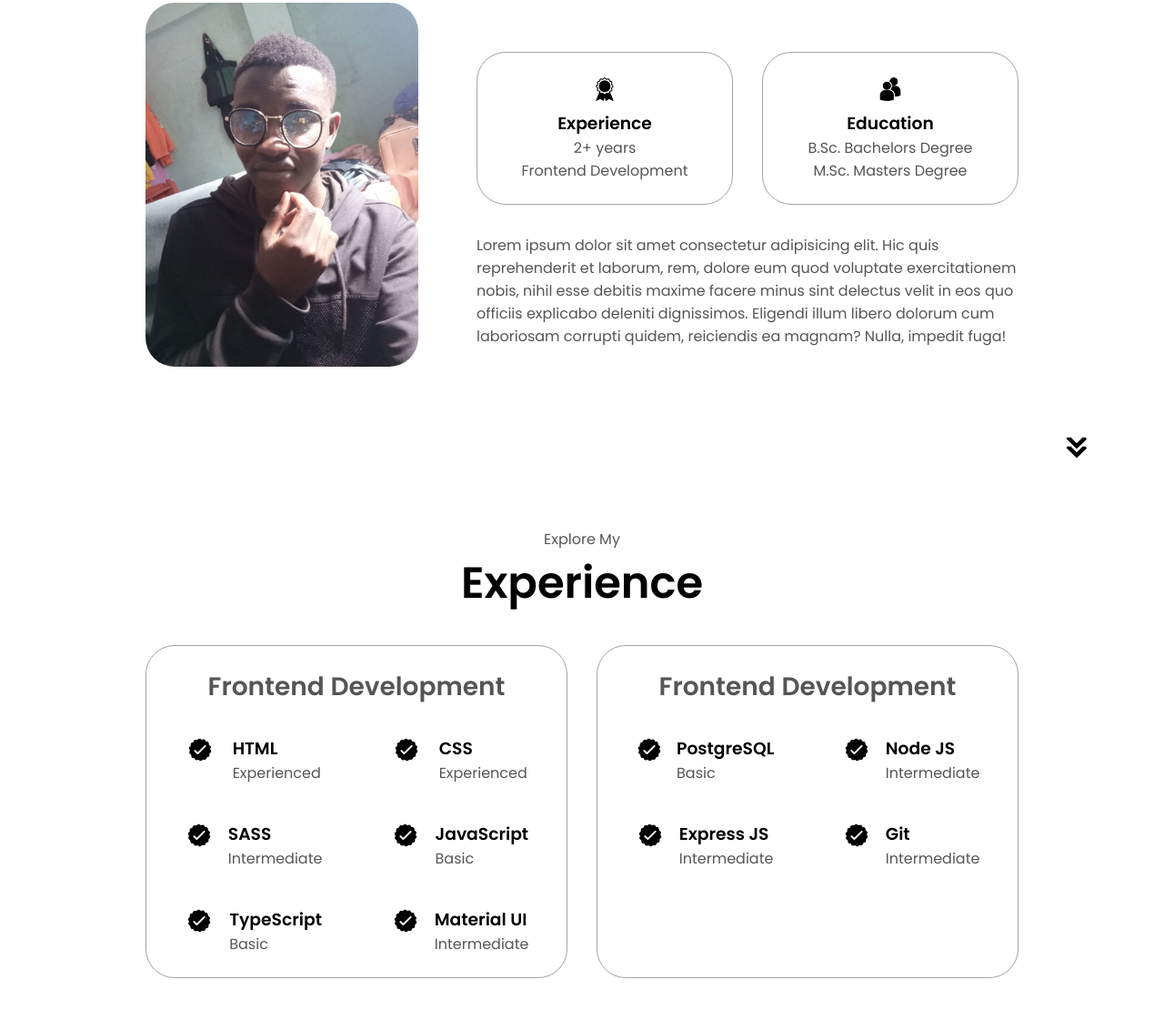
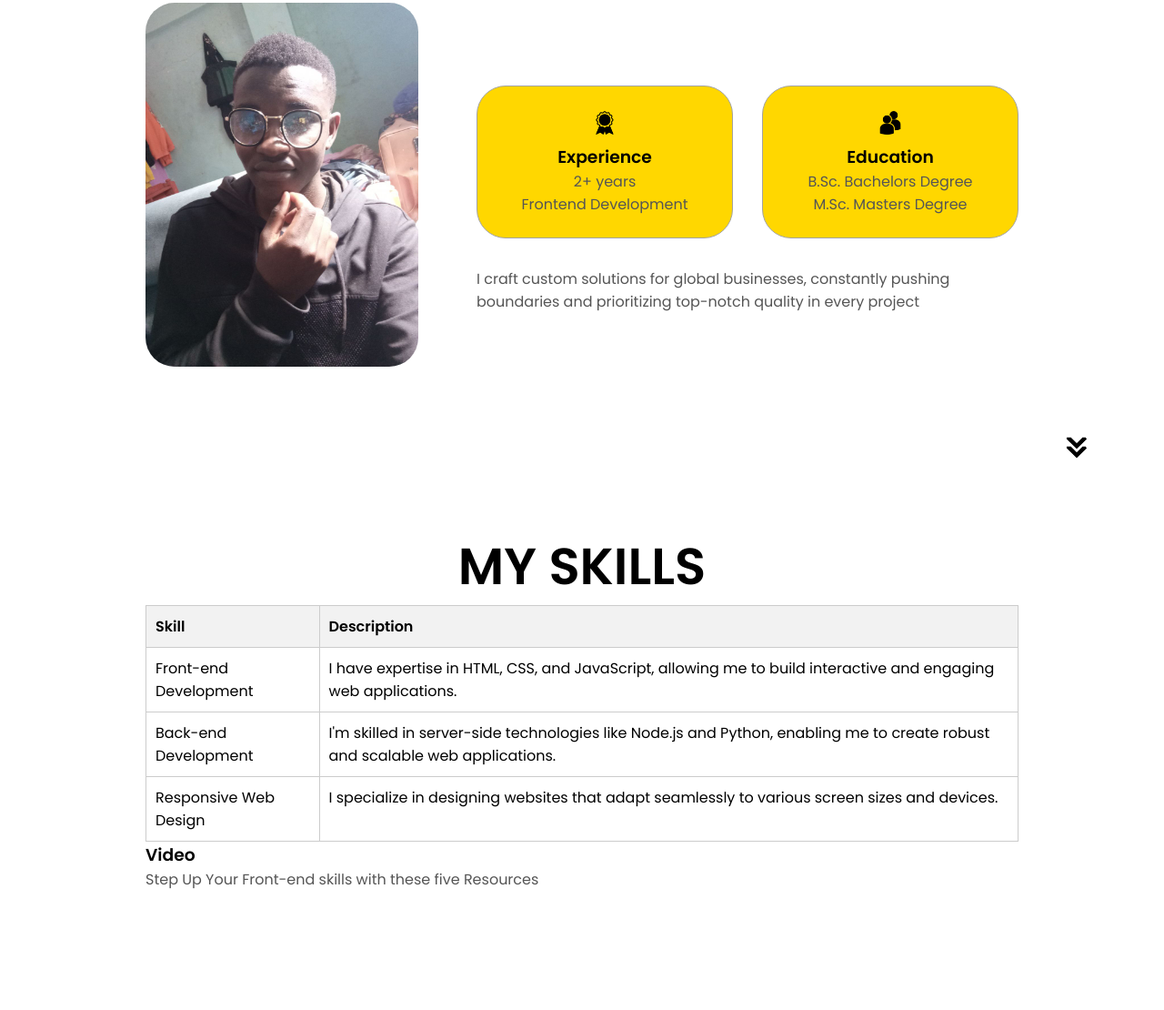
Before and after one commit to smartvinny/kiplimo2, a plain HTML site: page index.html in a window 1280 px wide. Shown: the part 1116-2226 px from the top of the page at 91% size. Drawn offline with Linux system fonts and the light colour scheme; grey boxes are pictures that could not be loaded.

Commit message:
did some changes to the entire layout

```diff
--- a/index.html
+++ b/index.html
@@ -45,9 +45,9 @@
         <h1 class="title">Abraham Kiplimo</h1>
         <p class="section__text__p2">Frontend Developer</p>
         <div class="btn-container">
-          <button
+        <button
             class="btn btn-color-2"
-            onclick="window.open('./assets/resume-example.pdf')"
+            onclick="window.open('./assets/resume-example.pd')"
           >
             Download CV
           </button>
@@ -105,12 +105,7 @@
           </div>
           <div class="text-container">
             <p>
-              Lorem ipsum dolor sit amet consectetur adipisicing elit. Hic quis
-              reprehenderit et laborum, rem, dolore eum quod voluptate
-              exercitationem nobis, nihil esse debitis maxime facere minus sint
-              delectus velit in eos quo officiis explicabo deleniti dignissimos.
-              Eligendi illum libero dolorum cum laboriosam corrupti quidem,
-              reiciendis ea magnam? Nulla, impedit fuga!
+              I craft custom solutions for global businesses, constantly pushing boundaries and prioritizing top-notch quality in every project
             </p>
           </div>
         </div>
@@ -122,7 +117,7 @@
         onclick="location.href='./#experience'"
       />
     </section>
-    <section id="experience">
+    <!--<section id="experience">
       <p class="section__text__p1">Explore My</p>
       <h1 class="title">Experience</h1>
       <div class="experience-details-container">
@@ -255,7 +250,55 @@
         class="icon arrow"
         onclick="location.href='./#projects'"
       />
-    </section>
+    </section>-->
+
+    <!--skills section table-->
+    <section class="skills container" id="skills">
+      <div class="title">
+          <h3>MY SKILLS</h3>
+      </div>
+      <div class="table-responsive">
+          <table class="skills-table">
+              <thead>
+                  <tr>
+                      <th>Skill</th>
+                      <th>Description</th>
+                  </tr>
+              </thead>
+              <tbody>
+                  <tr>
+                      <td>Front-end Development</td>
+                      <td>I have expertise in HTML, CSS, and JavaScript, allowing me to build interactive and engaging web applications.</td>
+                  </tr>
+                  <tr>
+                      <td>Back-end Development</td>
+                      <td>I'm skilled in server-side technologies like Node.js and Python, enabling me to create robust and scalable web applications.</td>
+                  </tr>
+
+                 <tr>
+                     <td>Responsive Web Design</td>
+                     <td>I specialize in designing websites that adapt seamlessly to various screen sizes and devices.</td>
+                 </tr>
+
+              </tbody>
+          </table>
+      </div>
+
+      <!-- Right column for the YouTube video -->
+
+      <div class="col-lg-6">
+          <h3>Video</h3>
+          <p>Step Up Your Front-end skills with these five Resources</p>
+
+          <!-- YouTube Video -->
+          <div class="embed-responsive embed-responsive-16by9">
+            <iframe width="400" height="315" src="https://www.youtube.com/embed/QqDH5sYzDS8?si=4VBIfTqVeldzbi_t" title="YouTube video player" frameborder="0" allow="accelerometer; autoplay; clipboard-write; encrypted-media; gyroscope; picture-in-picture; web-share" allowfullscreen></iframe>
+          </div>
+      </div>
+  </div>
+</section>
+
+
     <section id="projects">
       <p class="section__text__p1">Browse My Recent</p>
       <h1 class="title">Projects</h1>
--- a/style.css
+++ b/style.css
@@ -171,8 +171,8 @@ section {
 
 .section__pic-container {
   display: flex;
-  height: 400px;
-  width: 400px;
+  height: 200px;
+  width: 200px;
   margin: auto 0;
 }
 
@@ -296,7 +296,7 @@ section {
 .details-container {
   padding: 1.5rem;
   flex: 1;
-  background: white;
+  background: gold;
   border-radius: 2rem;
   border: rgb(53, 53, 53) 0.1rem solid;
   border-color: rgb(163, 163, 163);
@@ -314,7 +314,7 @@ section {
   margin: auto 0;
 }
 
-/* EXPERIENCE SECTION */
+/* EXPERIENCE SECTION
 
 #experience {
   position: relative;
@@ -351,7 +351,35 @@ article {
 
 article .icon {
   cursor: default;
+}*/
+
+/*table*/
+.table-responsive {
+  overflow-x: auto;
 }
+
+.skills-table {
+  width: 100%;
+  border-collapse: collapse;
+}
+
+.skills-table th, .skills-table td {
+  border: 1px solid #ccc;
+  padding: 10px;
+  text-align: left;
+}
+
+.skills-table th {
+  background-color: #f2f2f2;
+  font-weight: bold;
+}
+
+.skills-table td {
+  vertical-align: top;
+}
+
+
+
 
 /* PROJECTS SECTION */
 
```
